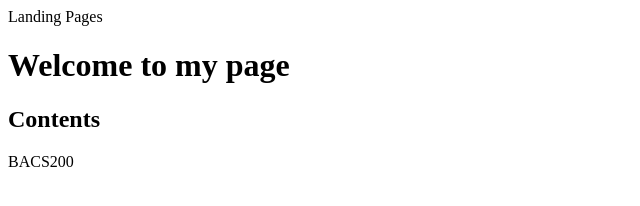
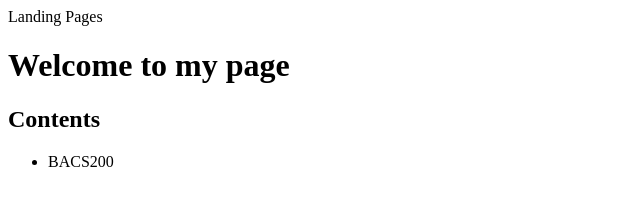
Before and after one commit to KatieStever/KatieStever.gethub.io, a plain HTML site: page bacs200/index.htm in a window 1280 px wide. Shown: the full height of the page, 0-640 px from the left. Drawn offline with Linux system fonts and the light colour scheme.

Commit message:
Update index.htm

```diff
--- a/bacs200/index.htm
+++ b/bacs200/index.htm
@@ -6,6 +6,8 @@
 	<body>
 		<h1>Welcome to my page</h1>
 		<h2>Contents</h2>
-		<a herf="/bacs200/index.html">BACS200</a>
+		<ul>
+			<Li><a herf="/bacs200/index.html">BACS200</a></Li>
+		</ul>
 	<body>
 </html>
```
